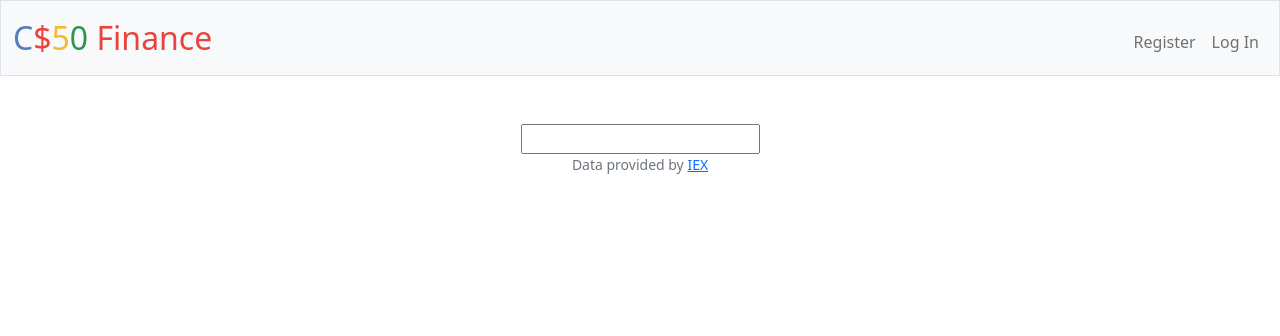
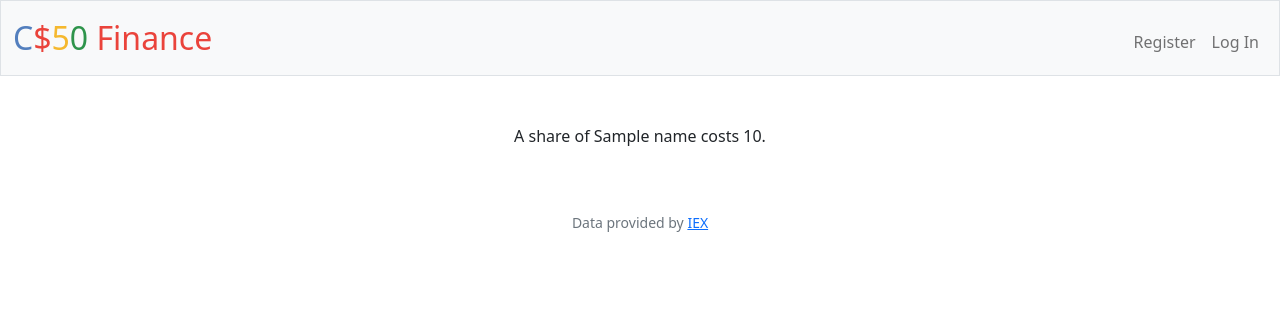
Before and after one commit to holyfatmama/Portfolio, a Flask app: template finance/templates/quoted.html in a window 1280 px wide. Shown: the top 336 px of the page. Run offline with Flask 3, Linux system fonts and the light colour scheme; the template is opened without the code that fills it: most values are stand-ins (such as "Sample title", 1, 10 or a date in 2020); some libraries are stand-ins or nearby versions.

Commit message:
Mon, Oct 30, 2023, 10:29 PM +08:00

```diff
--- a/finance/templates/quoted.html
+++ b/finance/templates/quoted.html
@@ -5,5 +5,5 @@
 {% endblock %}
 
 {% block main %}
-    <input
+    <p>A share of {{ name }} costs {{price}}.</p>
 {% endblock %}
```
